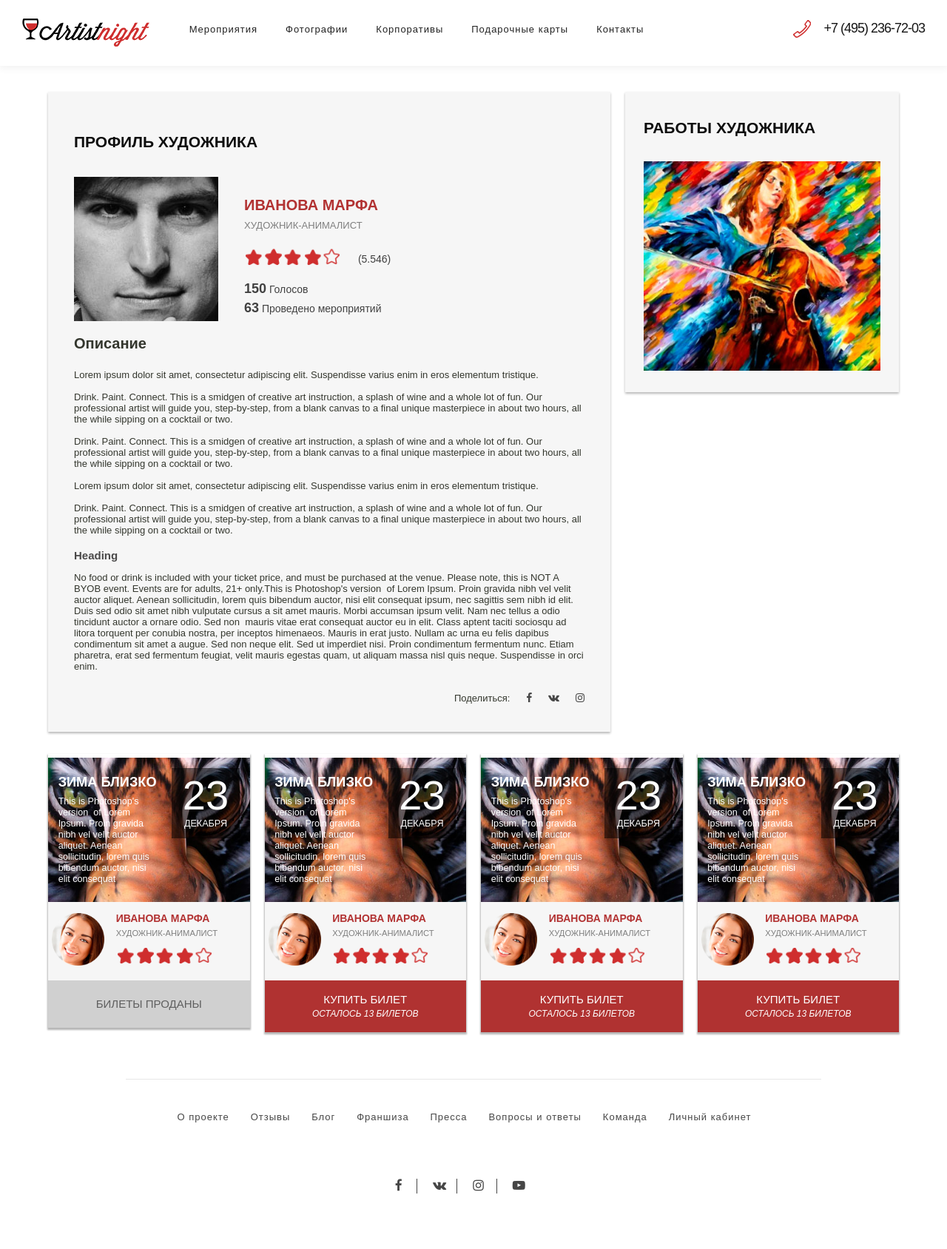
After one commit to trixter5/artistnight, a PHP site: page /author.php in a window 1280 px wide. The commit adds this page. Shown: the whole page at 74% size. Run offline with PHP 8.4, Linux system fonts and the light colour scheme; some libraries are stand-ins or nearby versions.

Commit message:
add. author page

```diff
--- /dev/null
+++ b/author.php
@@ -0,0 +1,217 @@
+<?php include('header.php'); ?>
+
+ <main class="w-section main">
+      <div class="content content_simple">
+        <div class="w-row">
+          <div class="w-col w-col-8">
+            <div class="eventpage_info">
+              <div class="eventpage_head">
+                <h1 class="eventpage_head--h1">Профиль художника</h1>
+              </div>
+              <div class="author_bl">
+                <div class="w-row">
+                  <div class="w-col w-col-4 w-col-stack">
+                    <div class="author_imgwrap"><img src="images/author_img.jpg" class="author_img">
+                    </div>
+                  </div>
+                  <div class="w-col w-col-8 w-col-stack">
+                    <div class="author_info">
+                      <div class="author_headding">
+                        <h2 class="author_name">Иванова марфа</h2>
+                        <div class="author_type">художник-анималист</div>
+                      </div>
+                      <div class="w-clearfix author_raiting">
+                        <div class="author_stars"></div>
+                        <div class="author_raitcount">
+                          <div class="author_raitcount--text">(5.546)</div>
+                        </div>
+                      </div>
+                      <div class="author_stats">
+                        <div class="author_stats--votestat"><span class="author_stats--count">150</span> Голосов</div>
+                        <div class="author_stats--countevent"><span class="author_stats--count">63</span> Проведено мероприятий</div>
+                      </div>
+                    </div>
+                  </div>
+                </div>
+              </div>
+              <div class="eventpage_fulltext">
+                <h2 class="eventpage_fulltext--h2">Описание</h2>
+                <p class="eventpage_fulltext--p">Lorem ipsum dolor sit amet, consectetur adipiscing elit. Suspendisse varius enim in eros elementum tristique.&nbsp;</p>
+                <p class="eventpage_fulltext--p">Drink. Paint. Connect. This is a smidgen of creative art instruction, a splash of wine and a whole lot of fun. Our professional artist will guide you, step-by-step, from a blank canvas to a final unique masterpiece in about two hours, all the while sipping on a cocktail or two.</p>
+                <p class="eventpage_fulltext--p">Drink. Paint. Connect. This is a smidgen of creative art instruction, a splash of wine and a whole lot of fun. Our professional artist will guide you, step-by-step, from a blank canvas to a final unique masterpiece in about two hours, all the while sipping on a cocktail or two.</p>
+                <p class="eventpage_fulltext--p">Lorem ipsum dolor sit amet, consectetur adipiscing elit. Suspendisse varius enim in eros elementum tristique.&nbsp;</p>
+                <p class="eventpage_fulltext--p">Drink. Paint. Connect. This is a smidgen of creative art instruction, a splash of wine and a whole lot of fun. Our professional artist will guide you, step-by-step, from a blank canvas to a final unique masterpiece in about two hours, all the while sipping on a cocktail or two.</p>
+                <h4 class="h4">Heading</h4>
+                <p class="eventpage_fulltext--p">No food or drink is included with your ticket price, and must be purchased at the venue. Please note, this is NOT A BYOB event. Events are for adults, 21+ only.This is Photoshop's version &nbsp;of Lorem Ipsum. Proin gravida nibh vel velit auctor aliquet. Aenean sollicitudin, lorem quis bibendum auctor, nisi elit consequat ipsum, nec sagittis sem nibh id elit. Duis sed odio sit amet nibh vulputate cursus a sit amet mauris. Morbi accumsan ipsum velit. Nam nec tellus a odio tincidunt auctor a ornare odio. Sed non &nbsp;mauris vitae erat consequat auctor eu in elit. Class aptent taciti sociosqu ad litora torquent per conubia nostra, per inceptos himenaeos. Mauris in erat justo. Nullam ac urna eu felis dapibus condimentum sit amet a augue. Sed non neque elit. Sed ut imperdiet nisi. Proin condimentum fermentum nunc. Etiam pharetra, erat sed fermentum feugiat, velit mauris egestas quam, ut aliquam massa nisl quis neque. Suspendisse in orci enim.</p>
+              </div>
+             <div class="eventpage_share">
+                <div class="eventpage_share--text">Поделиться:</div>
+                   <a href="#" class="w-inline-block eventpage_share--el">
+                      <i class="fa fa-facebook"></i>
+                    </a>
+                    <a href="#" class="w-inline-block eventpage_share--el">
+                      <i class="fa fa-vk"></i>
+                    </a>
+                    <a href="#" class="w-inline-block eventpage_share--el">
+                     <i class="fa fa-instagram"></i>
+                    </a>
+              </div>
+            </div>
+          </div>
+          <div class="w-col w-col-4">
+            <div class="author_works">
+              <h3 class="author_workmodhead">работы художника</h3>
+              <div class="author_workslist">
+                <a href="#" class="w-lightbox w-inline-block author_lightbox"><img src="images/author_work.jpg">
+                  <script type="application/json" class="w-json">
+                    { "items": [{
+                      "_id": "56e0231bee34a748192d0a64",
+                      "cdnUrl": "https://daks2k3a4ib2z.cloudfront.net/55b0401710ac406367053fb7/56e0231bee34a748192d0a64_author_work.jpg",
+                      "fileName": "author_work.jpg",
+                      "origFileName": "author_work.jpg",
+                      "width": 382,
+                      "height": 338,
+                      "fileSize": 61095,
+                      "type": "image",
+                      "url": "images/author_work.jpg"
+                    }, {
+                      "_id": "56d484789aaa616f508b3191",
+                      "cdnUrl": "https://daks2k3a4ib2z.cloudfront.net/55b0401710ac406367053fb7/56d484789aaa616f508b3191_team2.jpg",
+                      "fileName": "56d484789aaa616f508b3191_team2.jpg",
+                      "origFileName": "team2.jpg",
+                      "width": 370,
+                      "height": 205,
+                      "fileSize": 17057,
+                      "type": "image",
+                      "url": "images/team2.jpg"
+                    }] }
+                  </script>
+                </a>
+              </div>
+            </div>
+          </div>
+        </div>
+
+        <div class="events events_modauthor">
+          <div class="w-row events_row">
+            <div class="w-col w-col-3 w-col-medium-6">
+              <div class="event">
+                <a href="event.php" class="w-inline-block event_infolink">
+                  <div class="w-clearfix event_info">
+                    <div class="event_head">
+                      <h3 class="event_head--h3">Зима близко</h3>
+                      <p class="event_descript">This is Photoshop's version &nbsp;of Lorem Ipsum. Proin gravida nibh vel velit auctor aliquet. Aenean sollicitudin, lorem quis bibendum auctor, nisi elit consequat&nbsp;</p>
+                    </div>
+                    <div class="w-clearfix event_date">
+                      <div class="event_datesq">
+                        <div class="event_date--c">23</div>
+                        <div class="event_date--month">декабря</div>
+                      </div>
+                    </div>
+                  </div>
+                </a>
+                <div class="w-clearfix event_author">
+                  <div class="event_authorimgwrap">
+                    <a href="author.php" class="w-inline-block even_authorlink"><img src="images/feed_who.png" class="event_author--img">
+                    </a>
+                  </div>
+                  <div class="event_authorinfo"><a href="author.php" class="w-inline-block event_authorlink"><h4 class="event_authorname">Иванова марфа</h4></a>
+                    <div class="event_authortype">художник-анималист</div>
+                    <div class="event_rait"></div>
+                  </div>
+                </div><a href="#" class="button  event_button event_button--sold">Билеты проданы</a>
+              </div>
+            </div>
+            <div class="w-col w-col-3 w-col-medium-6">
+              <div class="event">
+                <a href="event.php" class="w-inline-block event_infolink">
+                  <div class="w-clearfix event_info">
+                    <div class="event_head">
+                      <h3 class="event_head--h3">Зима близко</h3>
+                      <p class="event_descript">This is Photoshop's version &nbsp;of Lorem Ipsum. Proin gravida nibh vel velit auctor aliquet. Aenean sollicitudin, lorem quis bibendum auctor, nisi elit consequat&nbsp;</p>
+                    </div>
+                    <div class="w-clearfix event_date">
+                      <div class="event_datesq">
+                        <div class="event_date--c">23</div>
+                        <div class="event_date--month">декабря</div>
+                      </div>
+                    </div>
+                  </div>
+                </a>
+                <div class="w-clearfix event_author">
+                  <div class="event_authorimgwrap">
+                    <a href="author.php" class="w-inline-block even_authorlink"><img src="images/feed_who.png" class="event_author--img">
+                    </a>
+                  </div>
+                  <div class="event_authorinfo"><a href="author.php" class="w-inline-block event_authorlink"><h4 class="event_authorname">Иванова марфа</h4></a>
+                    <div class="event_authortype">художник-анималист</div>
+                    <div class="event_rait"></div>
+                  </div>
+                </div><a href="#" class="button  event_button">купить билет<br><em data-new-link="true" class="event_button--stock">осталось 13 билетов</em></a>
+              </div>
+            </div>
+            <div class="w-col w-col-3 w-col-medium-6">
+              <div class="event">
+                <a href="event.php" class="w-inline-block event_infolink">
+                  <div class="w-clearfix event_info">
+                    <div class="event_head">
+                      <h3 class="event_head--h3">Зима близко</h3>
+                      <p class="event_descript">This is Photoshop's version &nbsp;of Lorem Ipsum. Proin gravida nibh vel velit auctor aliquet. Aenean sollicitudin, lorem quis bibendum auctor, nisi elit consequat&nbsp;</p>
+                    </div>
+                    <div class="w-clearfix event_date">
+                      <div class="event_datesq">
+                        <div class="event_date--c">23</div>
+                        <div class="event_date--month">декабря</div>
+                      </div>
+                    </div>
+                  </div>
+                </a>
+                <div class="w-clearfix event_author">
+                  <div class="event_authorimgwrap">
+                    <a href="author.php" class="w-inline-block even_authorlink"><img src="images/feed_who.png" class="event_author--img">
+                    </a>
+                  </div>
+                  <div class="event_authorinfo"><a href="#" class="w-inline-block event_authorlink"><h4 class="event_authorname">Иванова марфа</h4></a>
+                    <div class="event_authortype">художник-анималист</div>
+                    <div class="event_rait"></div>
+                  </div>
+                </div><a href="#" class="button  event_button">купить билет<br><em data-new-link="true" class="event_button--stock">осталось 13 билетов</em></a>
+              </div>
+            </div>
+            <div class="w-col w-col-3 w-col-medium-6">
+              <div class="event">
+                <a href="event.php" class="w-inline-block event_infolink">
+                  <div class="w-clearfix event_info">
+                    <div class="event_head">
+                      <h3 class="event_head--h3">Зима близко</h3>
+                      <p class="event_descript">This is Photoshop's version &nbsp;of Lorem Ipsum. Proin gravida nibh vel velit auctor aliquet. Aenean sollicitudin, lorem quis bibendum auctor, nisi elit consequat&nbsp;</p>
+                    </div>
+                    <div class="w-clearfix event_date">
+                      <div class="event_datesq">
+                        <div class="event_date--c">23</div>
+                        <div class="event_date--month">декабря</div>
+                      </div>
+                    </div>
+                  </div>
+                </a>
+                <div class="w-clearfix event_author">
+                  <div class="event_authorimgwrap">
+                    <a href="author.php" class="w-inline-block even_authorlink"><img src="images/feed_who.png" class="event_author--img">
+                    </a>
+                  </div>
+                  <div class="event_authorinfo"><a href="author.php" class="w-inline-block event_authorlink"><h4 class="event_authorname">Иванова марфа</h4></a>
+                    <div class="event_authortype">художник-анималист</div>
+                    <div class="event_rait"></div>
+                  </div>
+                </div><a href="#" class="button  event_button">купить билет<br><em data-new-link="true" class="event_button--stock">осталось 13 билетов</em></a>
+              </div>
+            </div>
+          </div>
+
+          </div>
+        </div>
+
+      </div>
+    </main>
+
+<?php include('footer.php'); ?>
--- a/css/style.css
+++ b/css/style.css
@@ -874,6 +874,7 @@ a {
   font-size: 13px;
   text-transform: uppercase;
   line-height: 100%;
+  min-width: auto;
 }
 
 .filter_submit:hover {
@@ -968,6 +969,7 @@ select::-ms-expand {
   line-height: 1.2em;
   text-align: center;
   text-transform: uppercase;
+  min-width: auto;
 }
 
 .event_button.event_button--sold {
@@ -1280,6 +1282,110 @@ div#ui-datepicker-div a {
   text-transform: uppercase;
 }
 
+
+.author_imgwrap {
+  width: 195px;
+  height: 195px;
+}
+
+.author_img {
+  width: 100%;
+  height: 100%;
+}
+
+.author_name {
+  margin-bottom: 0px;
+  padding-left: 0px;
+  border-left-style: none;
+  color: #b23232;
+  font-size: 20px;
+  text-transform: uppercase;
+}
+
+.author_type {
+  color: #7f7f7f;
+  font-size: 13px;
+  text-transform: uppercase;
+}
+
+.author_headding {
+  margin-bottom: 20px;
+}
+
+.author_raiting {
+  clear: both;
+}
+
+.author_stars {
+    display: inline-block;
+    width: 130px;
+    height: 25px;
+    background-image: url('../images/stars1.png');
+    background-position: 50% 100%;
+    background-size: cover;
+    background-repeat: no-repeat;
+    vertical-align: bottom;
+}
+
+.author_raitcount {
+    display: inline-block;
+    margin-left: 20px;
+    vertical-align: bottom;
+}
+
+.author_raitcount--text {
+  color: #414141;
+  line-height: 20px;
+}
+
+.author_stats {
+  margin-top: 20px;
+}
+
+.author_stats--votestat {
+  margin-bottom: 5px;
+  color: #414141;
+}
+
+.author_stats--countevent {
+  color: #414141;
+}
+
+.author_stats--count {
+  font-size: 18px;
+  font-weight: 700;
+}
+
+.h4 {
+  margin-top: 0px;
+  margin-bottom: 10px;
+  color: #4a4949;
+  font-size: 15px;
+}
+
+.author_works {
+  padding: 29px 25px;
+  background-color: #f6f6f6;
+  box-shadow: 0 2px 3px 0 rgba(0, 0, 0, .29);
+}
+
+.author_workmodhead {
+  margin-top: 5px;
+  margin-bottom: 30px;
+  color: #0d0d0d;
+  font-size: 21px;
+  text-transform: uppercase;
+}
+
+.author_lightbox {
+  width: 100%;
+  height: 100%;
+}
+
+.events_modauthor {
+    margin-top: 30px;
+}
+
 @media (max-width: 1180px) {
   .menu_link {
     padding-top: 30px;
@@ -1299,6 +1405,9 @@ div#ui-datepicker-div a {
   .phone_icon img {
     max-width: 80%;
 }
+.author_info {
+    margin-left: 30px;
+}
 }
 @media (max-width: 991px) {
   .topnav_menu {
@@ -1392,6 +1501,16 @@ div#ui-datepicker-div a {
     min-width: auto;
     font-size: 14px;
   }
+
+   .author_bl {
+    text-align: center;
+  }
+  .author_imgwrap {
+    display: block;
+  }
+  .author_info {
+    text-align: left;
+  }
 }
 
 @media (max-width: 767px) {
--- a/event.php
+++ b/event.php
@@ -69,10 +69,10 @@
             <div class="eventauthor">
               <div class="w-clearfix event_author">
                 <div class="event_authorimgwrap">
-                  <a href="#" class="w-inline-block even_authorlink"><img src="images/feed_who.png" class="event_author--img">
+                  <a href="author.php" class="w-inline-block even_authorlink"><img src="images/feed_who.png" class="event_author--img">
                   </a>
                 </div>
-                <div class="event_authorinfo"><a href="#" class="w-inline-block event_authorlink"><h4 class="event_authorname">Иванова марфа</h4></a>
+                <div class="event_authorinfo"><a href="author.php" class="w-inline-block event_authorlink"><h4 class="event_authorname">Иванова марфа</h4></a>
                   <div class="event_authortype">художник-анималист</div>
                   <div class="event_rait"></div>
                 </div>
--- a/footer.php
+++ b/footer.php
@@ -37,6 +37,7 @@
     </div>
   </footer>
   <script type="text/javascript" src="//ajax.googleapis.com/ajax/libs/jquery/2.2.0/jquery.min.js"></script>
+  <script type="text/javascript" src="js/script.js"></script>
   <script src="//code.jquery.com/ui/1.11.4/jquery-ui.js"></script>
 
    <script>
```
Also changed, not shown: events.php (+41 -41 lines), images/author_img.jpg (added), images/author_work.jpg (added).
